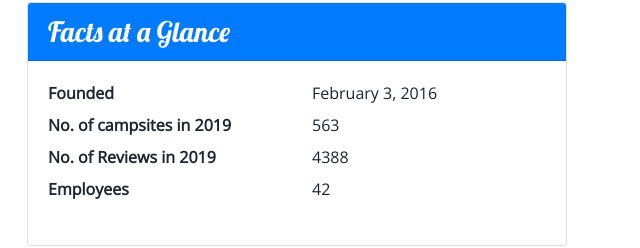
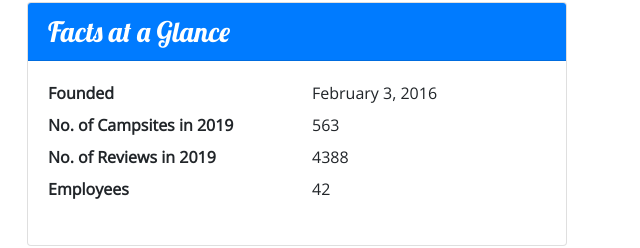
Before and after one commit to brianmstricker/boostrap-nucampsite, a website: page aboutus.html in a window 1280 px wide. Shown: the part 402-650 px from the top of the page, 628-1268 px from the left. Drawn offline with nearby package versions, Linux system fonts and the light colour scheme.

Commit message:
tables and cards

```diff
--- a/aboutus.html
+++ b/aboutus.html
@@ -67,7 +67,7 @@
                         <dl class="row">
                             <dt class="col-6">Founded</dt>
                             <dd class="col-6">February 3, 2016</dd>
-                            <dt class="col-6">No. of campsites in 2019</dt>
+                            <dt class="col-6">No. of Campsites in 2019</dt>
                             <dd class="col-6">563</dd>
                             <dt class="col-6">No. of Reviews in 2019</dt>
                             <dd class="col-6">4388</dd>
```
